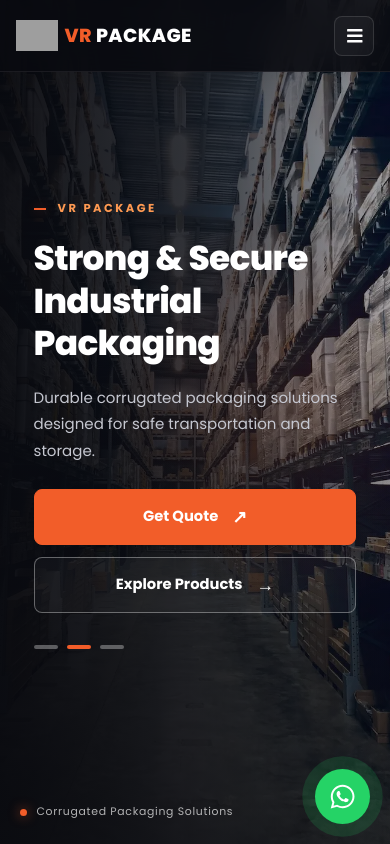
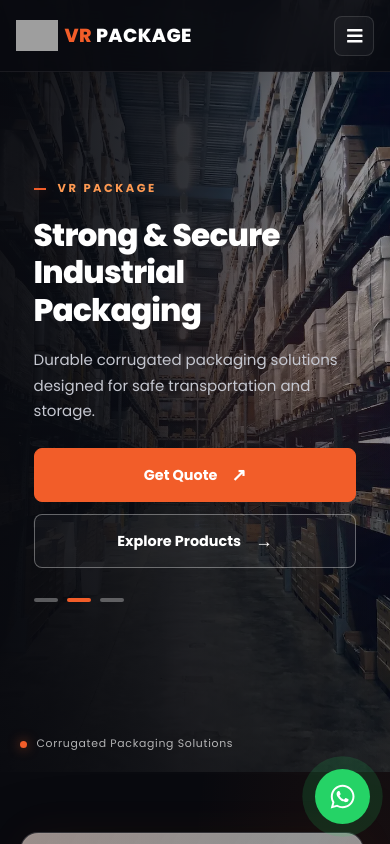
Before and after one commit to chandruvasanthi/vrpackage, a React (Vite) app: page / in a window 390 px wide. Shown: the top 844 px of the page. Built offline with nearby package versions, Linux system fonts and the light colour scheme; grey boxes are pictures that could not be loaded.

Commit message:
thirteenth commit

```diff
--- a/src/components/About.css
+++ b/src/components/About.css
@@ -655,7 +655,7 @@
 
   .vr-about-heading {
     margin-bottom: 18px;
-    font-size: clamp(36px, 4.5vw, 44px);
+    font-size: clamp(36px, 5.5vw, 44px);
     letter-spacing: -1.4px;
   }
 
@@ -712,9 +712,11 @@
     height: 275px;
   }
 
-  /* .vr-about-heading {
-     font-size: clamp(36px, 4.5vw, 44px);
-  } */
+  .vr-about-heading {
+     /* font-size: clamp(36px, 4.5vw, 44px); */
+      font-size: 28px;
+    letter-spacing: -0.5px;
+  }
 
   .vr-about-image-caption h3 {
     font-size: 20px;
--- a/src/components/Hero.css
+++ b/src/components/Hero.css
@@ -1,3 +1,4 @@
+
 .hero {
   position: relative;
   isolation: isolate;
@@ -28,6 +29,10 @@
     );
 }
 
+/* ==================================
+   HERO CONTAINER
+================================== */
+
 .hero-inner {
   width: 100%;
   max-width: 1440px;
@@ -45,6 +50,10 @@
   animation: heroTextAnimation 0.8s ease forwards;
 }
 
+/* ==================================
+   EYEBROW
+================================== */
+
 .hero-eyebrow {
   display: flex;
   align-items: center;
@@ -60,9 +69,14 @@
   display: inline-block;
   width: 12px;
   height: 2px;
+  flex-shrink: 0;
   background: #f25d29;
   box-shadow: 0 0 12px rgba(242, 93, 41, 0.4);
 }
+
+/* ==================================
+   HEADING
+================================== */
 
 .hero-content h1 {
   max-width: 850px;
@@ -75,6 +89,10 @@
   text-wrap: balance;
 }
 
+/* ==================================
+   DESCRIPTION
+================================== */
+
 .hero-content p {
   max-width: 650px;
   margin: 28px 0 34px;
@@ -83,6 +101,10 @@
   font-weight: 400;
   line-height: 1.9;
 }
+
+/* ==================================
+   BUTTONS
+================================== */
 
 .hero-buttons {
   display: flex;
@@ -153,6 +175,10 @@
   transform: translate(3px, -2px);
 }
 
+/* ==================================
+   SLIDE INDICATORS
+================================== */
+
 .hero-slide-indicators {
   display: flex;
   align-items: center;
@@ -168,7 +194,9 @@
   border-radius: 10px;
   background: rgba(255, 255, 255, 0.32);
   cursor: pointer;
-  transition: width 0.3s ease, background 0.3s ease;
+  transition:
+    width 0.3s ease,
+    background 0.3s ease;
 }
 
 .hero-indicator.active {
@@ -194,6 +222,10 @@
   color: #575964;
 }
 
+/* ==================================
+   BOTTOM LABEL
+================================== */
+
 .hero-bottom-label {
   position: absolute;
   right: 8%;
@@ -209,10 +241,15 @@
 .hero-status-dot {
   width: 7px;
   height: 7px;
+  flex-shrink: 0;
   border-radius: 50%;
   background: #f25d29;
   box-shadow: 0 0 12px rgba(242, 93, 41, 0.65);
 }
+
+/* ==================================
+   ANIMATION
+================================== */
 
 @keyframes heroTextAnimation {
   0% {
@@ -226,6 +263,10 @@
   }
 }
 
+/* ==================================
+   LARGE DESKTOP
+================================== */
+
 @media (min-width: 1600px) {
   .hero-inner {
     padding-right: 100px;
@@ -233,9 +274,18 @@
   }
 }
 
+/* ==================================
+   LAPTOP / TABLET
+================================== */
+
 @media (max-width: 1024px) {
+  .hero {
+    min-height: 85vh;
+    min-height: 85svh;
+  }
+
   .hero-inner {
-    padding: 130px 6% 100px;
+    padding: 120px 6% 100px;
   }
 
   .hero-content {
@@ -243,7 +293,7 @@
   }
 
   .hero-content h1 {
-    font-size: clamp(2.7rem, 5.5vw, 3.7rem);
+    font-size: clamp(2.5rem, 5.5vw, 3.7rem);
   }
 
   .hero-bottom-label {
@@ -251,14 +301,19 @@
   }
 }
 
+/* ==================================
+   TABLET / MOBILE
+================================== */
+
 @media (max-width: 768px) {
   .hero {
-    min-height: 100svh;
+    min-height: 760px;
+    min-height: 90svh;
     background-position: 60% center;
   }
 
   .hero-inner {
-    padding: 125px 5% 115px;
+    padding: 120px 5% 105px;
   }
 
   .hero-content {
@@ -284,35 +339,41 @@
   }
 
   .hero-slide-indicators {
-    margin-top: 38px;
+    margin-top: 35px;
   }
 
   .hero-bottom-label {
     right: auto;
     left: 5%;
-    bottom: 28px;
+    bottom: 25px;
   }
 }
 
+/* ==================================
+   SMALL MOBILE
+================================== */
+
 @media (max-width: 480px) {
   .hero {
+    min-height: 720px;
+    min-height: 88svh;
     background-position: 58% center;
   }
 
   .hero-inner {
-    padding: 115px 5% 110px;
+    padding: 110px 5% 100px;
   }
 
   .hero-content h1 {
-    font-size: 2.15rem;
-    line-height: 1.24;
-    letter-spacing: -0.7px;
+    font-size: clamp(30px, 8vw, 36px);
+    line-height: 1.2;
+    letter-spacing: -0.8px;
   }
 
   .hero-content p {
-    margin: 20px 0 25px;
+    margin: 18px 0 24px;
     font-size: 0.94rem;
-    line-height: 1.75;
+    line-height: 1.7;
   }
 
   .hero-buttons {
@@ -328,39 +389,64 @@
   #gqbtn,
   .outline-btn {
     width: 100%;
-    min-height: 52px;
-    padding: 14px 18px;
-    font-size: 0.92rem;
+    min-height: 50px;
+    padding: 13px 18px;
+    font-size: 0.9rem;
   }
 
   .hero-slide-indicators {
-    margin-top: 32px;
+    margin-top: 30px;
   }
 
   .hero-bottom-label {
-    bottom: 24px;
+    bottom: 20px;
     font-size: 0.68rem;
   }
 }
 
+/* ==================================
+   VERY SMALL MOBILE
+================================== */
+
 @media (max-width: 350px) {
+  .hero {
+    min-height: 700px;
+    min-height: 86svh;
+    background-position: 55% center;
+  }
+
   .hero-inner {
-    padding-right: 4%;
-    padding-left: 4%;
+    padding: 105px 4% 95px;
   }
 
   .hero-content h1 {
-    font-size: 1.85rem;
+    font-size: 28px;
+    line-height: 1.2;
+    letter-spacing: -0.6px;
   }
 
   .hero-content p {
-    font-size: 0.88rem;
+    font-size: 0.85rem;
+    line-height: 1.7;
   }
 
   .hero-eyebrow {
-    font-size: 0.66rem;
+    font-size: 0.62rem;
+    letter-spacing: 1.8px;
+  }
+
+  .hero-slide-indicators {
+    margin-top: 25px;
+  }
+
+  .hero-bottom-label {
+    font-size: 0.62rem;
   }
 }
+
+/* ==================================
+   ACCESSIBILITY
+================================== */
 
 @media (prefers-reduced-motion: reduce) {
   .hero-content.animate {
@@ -374,5 +460,7 @@
   .hero *::before,
   .hero *::after {
     transition-duration: 0.01ms !important;
+    animation-duration: 0.01ms !important;
+    animation-iteration-count: 1 !important;
   }
 }
```
